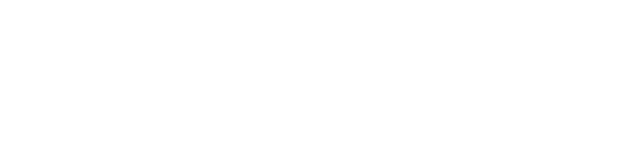
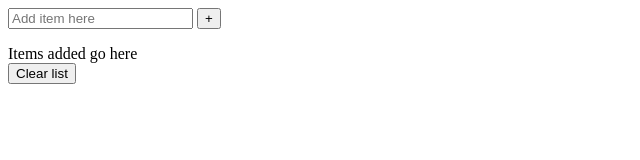
Before and after one commit to jungjungie/grocery-checklist, a plain HTML site: page index.html in a window 1280 px wide. Shown: the whole page, without its empty margins (0-640 px from the left). Drawn offline with Linux system fonts and the light colour scheme.

Commit message:
setup initial form for grocery list

```diff
--- a/index.html
+++ b/index.html
@@ -5,7 +5,17 @@
     <title>Grocery Checklist</title>
 </head>
 <body>
+    <form>
+        <input type="text" placeholder="Add item here" />
+        <button>+</button>
+    </form>
 
+    <div>
+        Items added go here
+    </div>
+
+    <button>Clear list</button>
+    <!-- JavaScript file -->
     <script type="text/javascript" src="script.js"></script>
 </body>
 </html>
```
